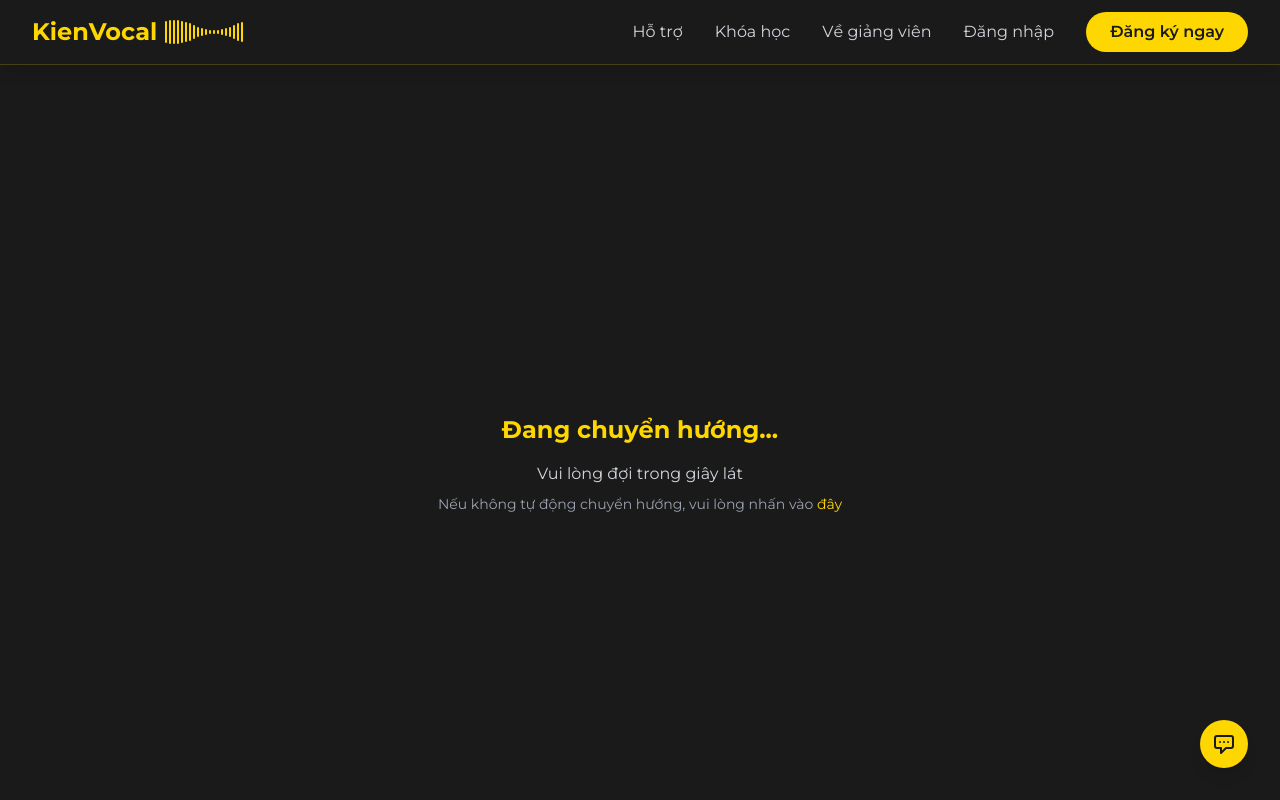
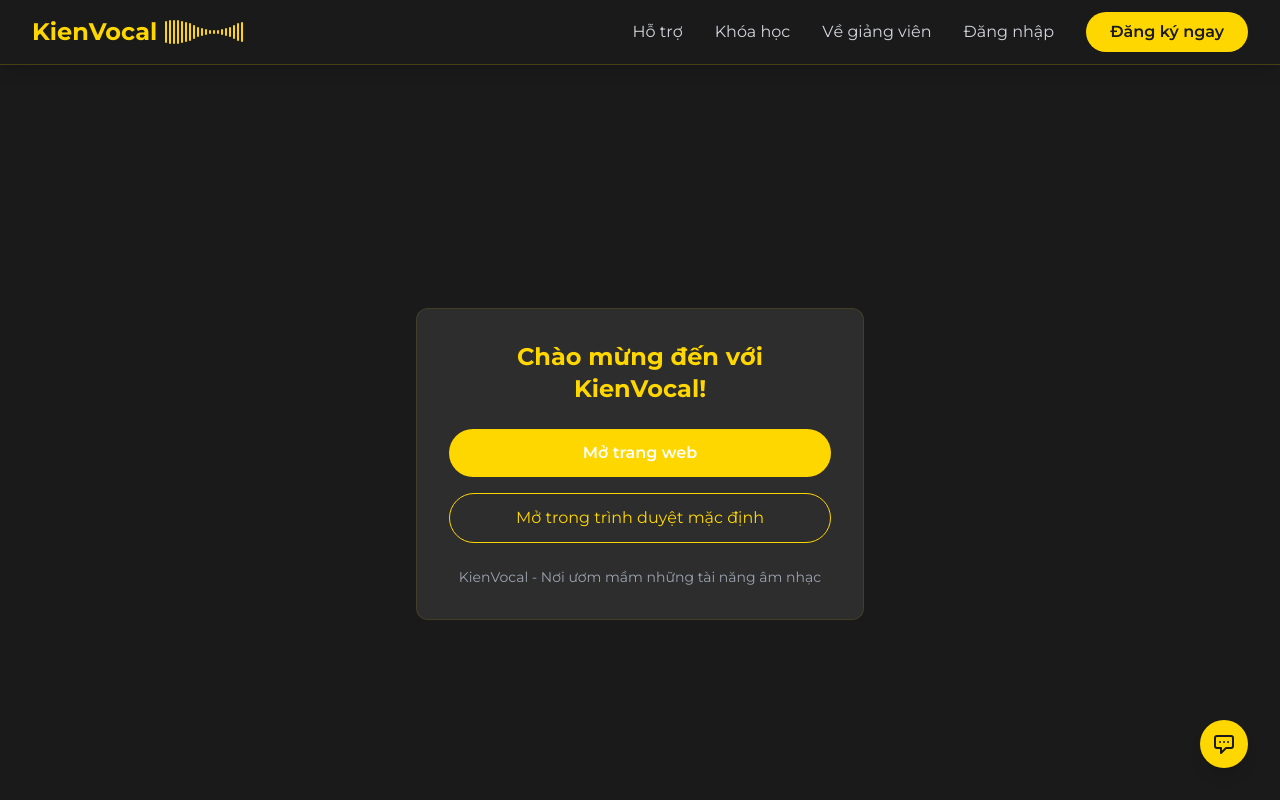
Before and after one commit to zaikaman2/WebThanhNhac, a Next.js app: page /tiktok-redirect in a window 1280 px wide. Before the commit this address had no page. Shown: the top 800 px of the page. Built offline with nearby package versions, Linux system fonts and the light colour scheme.

Commit message:
Tiktok browser fix 3

```diff
--- a/src/app/tiktok-redirect/page.tsx
+++ b/src/app/tiktok-redirect/page.tsx
@@ -1,62 +1,91 @@
 'use client'
 
-import { useEffect } from 'react'
+import { useEffect, useState } from 'react'
 import { useRouter } from 'next/navigation'
 
 export default function TikTokRedirectPage() {
   const router = useRouter()
+  const [deviceType, setDeviceType] = useState<'ios' | 'android' | 'other'>('other')
 
   useEffect(() => {
+    // Detect device type
+    if (/iPad|iPhone|iPod/.test(navigator.userAgent)) {
+      setDeviceType('ios')
+    } else if (/android/i.test(navigator.userAgent)) {
+      setDeviceType('android')
+    }
+  }, [])
+
   const openInBrowser = () => {
-      // Check if we're in TikTok's in-app browser
-      const isInTikTokBrowser = /musical_ly|tiktok/i.test(navigator.userAgent)
-
-      if (isInTikTokBrowser) {
-        const isIOS = /iPad|iPhone|iPod/.test(navigator.userAgent)
-        const isAndroid = /android/i.test(navigator.userAgent)
-
-        if (isIOS) {
-          // For iOS devices
-          window.location.href = 'kienvocal://' // Custom URL scheme
-
+    if (deviceType === 'ios') {
+      // For iOS: Try to open in Safari
+      window.location.href = 'https://kienvocal.com'
+    } else if (deviceType === 'android') {
+      // For Android: Try to open in Chrome
+      window.location.href = 'googlechrome://navigate?url=https://kienvocal.com'
       // Fallback after delay
       setTimeout(() => {
         window.location.href = 'https://kienvocal.com'
-          }, 2500)
-        } else if (isAndroid) {
-          // For Android devices
-          try {
-            // Try to open in Chrome
-            window.location.href = 'googlechrome://navigate?url=https://kienvocal.com'
-
-            // Fallback after delay
-            setTimeout(() => {
-              // Try to open in default browser
-              window.location.href = 'https://kienvocal.com'
-            }, 2500)
-          } catch (e) {
-            // If Chrome not installed, open in default browser
-            window.location.href = 'https://kienvocal.com'
-          }
+      }, 1000)
     } else {
       // For other devices
       window.location.href = 'https://kienvocal.com'
     }
-      } else {
-        // If not in TikTok browser, just redirect normally
-        router.push('/')
-      }
   }
 
-    openInBrowser()
-  }, [router])
+  const getInstructions = () => {
+    if (deviceType === 'ios') {
+      return (
+        <>
+          <p className="text-gray-300 mb-4">Để có trải nghiệm tốt nhất:</p>
+          <ol className="text-gray-300 list-decimal list-inside space-y-2 mb-6">
+            <li>Nhấn vào nút "Mở trong Safari" bên dưới</li>
+            <li>Hoặc nhấn vào biểu tượng ⋮ (ba chấm) ở góc phải</li>
+            <li>Chọn "Mở trong Safari"</li>
+          </ol>
+        </>
+      )
+    } else if (deviceType === 'android') {
+      return (
+        <>
+          <p className="text-gray-300 mb-4">Để có trải nghiệm tốt nhất:</p>
+          <ol className="text-gray-300 list-decimal list-inside space-y-2 mb-6">
+            <li>Nhấn vào nút "Mở trong Chrome" bên dưới</li>
+            <li>Hoặc nhấn vào biểu tượng ⋮ (ba chấm) ở góc phải</li>
+            <li>Chọn "Mở trong trình duyệt"</li>
+          </ol>
+        </>
+      )
+    }
+    return null
+  }
 
   return (
-    <div className="min-h-screen bg-secondary flex items-center justify-center">
-      <div className="text-center p-8">
-        <h1 className="text-2xl font-bold text-primary mb-4">Đang chuyển hướng...</h1>
-        <p className="text-gray-300">Vui lòng đợi trong giây lát</p>
-        <p className="text-sm text-gray-400 mt-2">Nếu không tự động chuyển hướng, vui lòng nhấn vào <a href="https://kienvocal.com" className="text-primary hover:text-primary-light">đây</a></p>
+    <div className="min-h-screen bg-secondary flex items-center justify-center p-6">
+      <div className="max-w-md w-full bg-secondary-light p-8 rounded-xl border border-primary/10">
+        <div className="text-center">
+          <h1 className="text-2xl font-bold text-primary mb-6">Chào mừng đến với KienVocal!</h1>
+
+          {getInstructions()}
+
+          <button
+            onClick={openInBrowser}
+            className="w-full bg-primary text-white py-3 px-6 rounded-full font-semibold hover:bg-primary-light transition-all duration-300 mb-4"
+          >
+            {deviceType === 'ios' ? 'Mở trong Safari' : deviceType === 'android' ? 'Mở trong Chrome' : 'Mở trang web'}
+          </button>
+
+          <a
+            href="https://kienvocal.com"
+            className="inline-block w-full text-center py-3 px-6 rounded-full border border-primary text-primary hover:bg-primary/10 transition-all duration-300"
+          >
+            Mở trong trình duyệt mặc định
+          </a>
+
+          <p className="text-sm text-gray-400 mt-6">
+            KienVocal - Nơi ươm mầm những tài năng âm nhạc
+          </p>
+        </div>
       </div>
     </div>
   )
```
Lines whose indentation alone changed are shown as unchanged.
